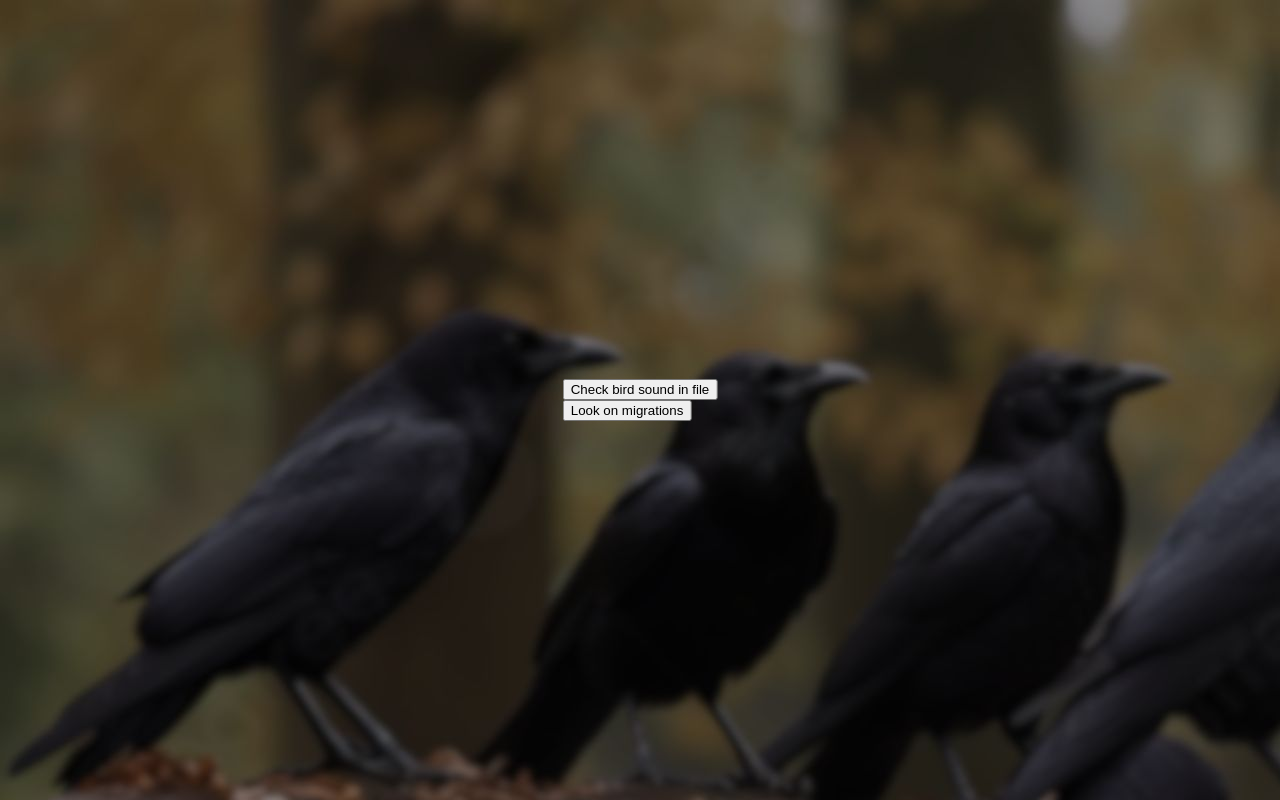
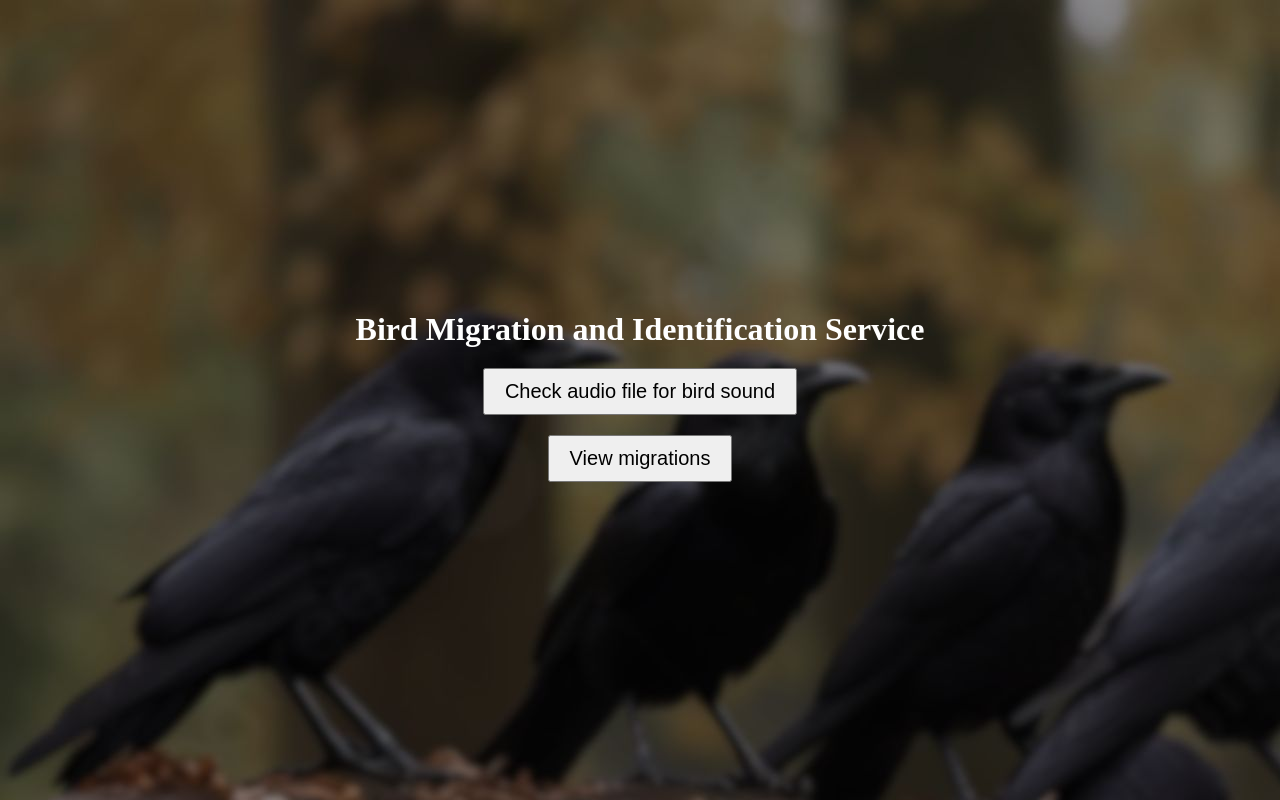
Before and after one commit to luckyluckycool/Bird-Sound-Identification, a Flask app: page / in a window 1280 px wide. Run offline with Flask 3, Linux system fonts and the light colour scheme.

Commit message:
minor fix

```diff
--- a/templates/index.html
+++ b/templates/index.html
@@ -5,28 +5,34 @@
     <title>Bird sound identification system</title>
     <style>
         .center {
-            margin: 0;
-            position: absolute;
-            top: 50%;
-            left: 50%;
-            -ms-transform: translate(-50%, -50%);
-            transform: translate(-50%, -50%);
-            color: #FFFFFF;
-            margin-inside: 5px;
+            display: flex;
+            justify-content: center;
+            align-items: center;
+            height: 97vh;
+            flex-direction: column;
+        }
+        .center > * {
+            margin-bottom: 20px;
         }
 
         .back {
             background-image: url("{{ url_for('static', filename = 'image3.jpg')  }}");
         }
+
+        .button {
+        font-size: 20px; /* Збільшує розмір тексту кнопки */
+        padding: 10px 20px; /* Збільшує внутрішній простір кнопки */
+    }
     </style>
 </head>
 <body class="back">
 <div class="center">
+    <h1 style="color: #FFFFFF">Bird Migration and Identification Service</h1>
     <form action="/fileIdentification">
-        <button>Check bird sound in file</button>
+        <button class="button">Check audio file for bird sound</button>
     </form>
     <form action="/migrationMap">
-        <button>Look on migrations</button>
+        <button class="button">View migrations</button>
     </form>
 </div>
 </body>
```
